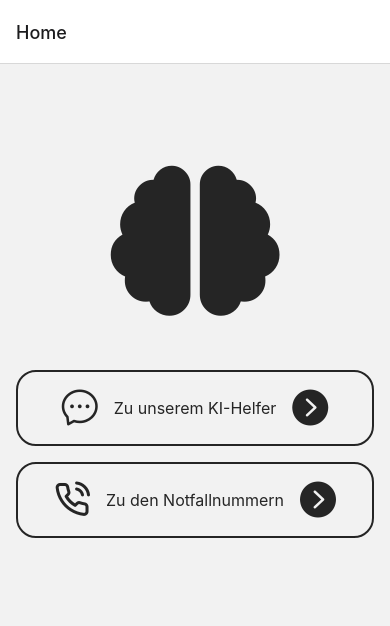
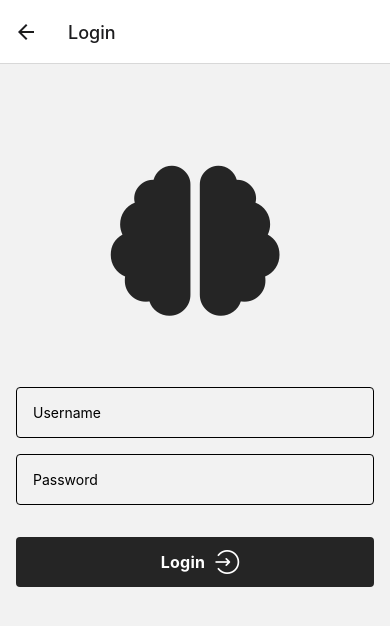
Before and after one commit to Fuggel/Caregiver-AI, a React Native app in the folder frontend/: screen /Login in a window 390 px wide. Shown: the top 626 px of the page. Built offline with nearby package versions, Linux system fonts and the light colour scheme; no server answers.

Commit message:
feat(frontend): init auth for frontend

```diff
--- a/frontend/App.js
+++ b/frontend/App.js
@@ -6,22 +6,27 @@ import ChatScreen from "./screens/ChatScreen";
 import HelplinesScreen from "./screens/HelplinesScreen";
 import { ChatProvider } from "./context/ChatContext";
 import Toast from "react-native-toast-message";
+import LoginScreen from "./screens/LoginScreen";
+import { AuthProvider } from "./context/AuthContext";
 
 const Stack = createNativeStackNavigator();
 
 const App = () => {
   return (
+    <AuthProvider>
       <NavigationContainer>
         <StatusBar barStyle="default" />
         <ChatProvider>
           <Stack.Navigator initialRouteName="Home">
             <Stack.Screen name="Home" component={HomeScreen} />
+            <Stack.Screen name="Login" component={LoginScreen} />
             <Stack.Screen name="Chat" component={ChatScreen} />
             <Stack.Screen name="Notfallnummern" component={HelplinesScreen} />
           </Stack.Navigator>
         </ChatProvider>
         <Toast />
       </NavigationContainer>
+    </AuthProvider>
   );
 };
 
--- /dev/null
+++ b/frontend/components/DismissKeyboard.js
@@ -0,0 +1,11 @@
+import { TouchableWithoutFeedback, Keyboard } from "react-native";
+
+const DismissKeyboard = ({ children }) => {
+    return (
+        <TouchableWithoutFeedback onPress={() => Keyboard.dismiss()}>
+            {children}
+        </TouchableWithoutFeedback>
+    );
+};
+
+export default DismissKeyboard;
--- /dev/null
+++ b/frontend/context/AuthContext.js
@@ -0,0 +1,55 @@
+import React, { createContext, useContext, useState, useEffect } from "react";
+import AsyncStorage from "@react-native-async-storage/async-storage";
+
+const AuthContext = createContext();
+
+export const AuthProvider = ({ children }) => {
+    const [token, setToken] = useState(null);
+
+    useEffect(() => {
+        const loadToken = async () => {
+            try {
+                const storedToken = await AsyncStorage.getItem("authToken");
+                if (storedToken) {
+                    setToken(storedToken);
+                }
+            } catch (error) {
+                console.error(`Error loading token from AsyncStorage: ${error}`);
+            }
+        };
+
+        loadToken();
+    }, []);
+
+    const login = async (newToken) => {
+        try {
+            setToken(newToken);
+            await AsyncStorage.setItem("authToken", newToken);
+        } catch (error) {
+            console.error(`Error storing token in AsyncStorage: ${error}`);
+        }
+    };
+
+    const logout = async () => {
+        try {
+            setToken(null);
+            await AsyncStorage.removeItem("authToken");
+        } catch (error) {
+            console.error(`Error removing token from AsyncStorage: ${error}`);
+        }
+    };
+
+    return (
+        <AuthContext.Provider value={{ token, login, logout }}>
+            {children}
+        </AuthContext.Provider>
+    );
+};
+
+export const useAuth = () => {
+    const context = useContext(AuthContext);
+    if (!context) {
+        throw new Error("useAuth must be used within an AuthProvider");
+    }
+    return context;
+};
--- a/frontend/screens/ChatScreen.js
+++ b/frontend/screens/ChatScreen.js
@@ -17,6 +17,7 @@ import { useChatContext } from "../context/ChatContext";
 import TypeWriter from "react-native-typewriter";
 import axios from "axios";
 import Input from "../components/Input";
+import { useAuth } from "../context/AuthContext";
 import { showToast } from "../utils/toast";
 import { API_URL } from "../constants/apiConstants";
 
@@ -25,6 +26,7 @@ const ChatScreen = ({ navigation }) => {
   const [userInput, setUserInput] = useState("");
   const [animatedIndex, setAnimatedIndex] = useState(-1);
   const scrollViewRef = useRef();
+  const { token, logout } = useAuth();
 
   const handleSendRequest = async () => {
     try {
@@ -35,9 +37,14 @@ const ChatScreen = ({ navigation }) => {
       updateChatHistory([...chatHistory, { role: "user", content: userInput }]);
       setUserInput("");
 
-      const response = await axios.post(`${API_URL}/question`, {
-        userInput,
-      });
+      const response = await axios.post(`${API_URL}/question`,
+        { userInput },
+        {
+          headers: {
+            Authorization: `Bearer ${token}`,
+          },
+        }
+      );
 
       updateChatHistory(response.data.chatHistory);
       setAnimatedIndex(response.data.chatHistory.length - 1);
@@ -67,7 +74,11 @@ const ChatScreen = ({ navigation }) => {
 
   const handleDeleteChat = async () => {
     try {
-      await axios.delete(`${API_URL}/delete-chat`);
+      await axios.delete(`${API_URL}/delete-chat`, {
+        headers: {
+          Authorization: `Bearer ${token}`,
+        },
+      });
       updateChatHistory([]);
     } catch (error) {
       if (error.response?.status === 401) {
--- a/frontend/screens/HomeScreen.js
+++ b/frontend/screens/HomeScreen.js
@@ -1,20 +1,50 @@
-import { View } from "react-native";
+import { View, Text, Pressable } from "react-native";
 import { AntDesign, Feather, FontAwesome5 } from "@expo/vector-icons";
 import NavigationItem from "../components/NavigationItem";
+import { useAuth } from "../context/AuthContext";
 import { styles } from "../styles/screens/homeScreenStyles";
 
 const HomeScreen = ({ navigation }) => {
+  const { token, logout } = useAuth();
+
   return (
     <View style={styles.container}>
       <View style={styles.logoWrapper}>
         <FontAwesome5 name="brain" size={150} color="#252525" />
       </View>
 
-      <NavigationItem
-        icon={<AntDesign name="message1" size={36} color="#252525" />}
-        title="Zu unserem KI-Helfer"
-        onPress={() => navigation.navigate("Chat")}
-      />
+      {token ? (
+        <>
+          <Pressable
+            style={({ pressed }) => [
+              { opacity: pressed ? 0.8 : 1 },
+              { ...styles.authButton, backgroundColor: "#A50A14" },
+            ]}
+            onPress={() => logout()}
+          >
+            <Text style={styles.authButtonText}>Logout</Text>
+            <AntDesign name="logout" style={styles.authButtonLogo} />
+          </Pressable>
+
+          <NavigationItem
+            icon={<AntDesign name="message1" size={36} color="#252525" />}
+            title="Zu unserem KI-Helfer"
+            onPress={() => navigation.navigate("Chat")}
+          />
+        </>
+      ) : (
+        <Pressable
+          style={({ pressed }) => [
+            { opacity: pressed ? 0.8 : 1 },
+            { ...styles.authButton, backgroundColor: "#252525" },
+          ]}
+          onPress={() => navigation.navigate("Login")}
+        >
+          <Text style={styles.authButtonText}>Login</Text>
+          <AntDesign name="login" style={styles.authButtonLogo} />
+        </Pressable>
+      )}
+
       <NavigationItem
         icon={<Feather name="phone-call" size={36} color="#252525" />}
         title="Zu den Notfallnummern"
--- /dev/null
+++ b/frontend/screens/LoginScreen.js
@@ -0,0 +1,87 @@
+import { View, SafeAreaView, TextInput, Pressable, Text } from "react-native";
+import { FontAwesome5, AntDesign } from "@expo/vector-icons";
+import axios from "axios";
+import { styles } from "../styles/screens/loginScreenStyles";
+import { useState } from "react";
+import DismissKeyboard from "../components/DismissKeyboard";
+import { useAuth } from "../context/AuthContext";
+import { showToast } from "../utils/toast";
+import { API_URL } from "../constants/apiConstants";
+
+const LoginScreen = ({ navigation }) => {
+  const [username, setUsername] = useState("");
+  const [password, setPassword] = useState("");
+  const { login } = useAuth();
+
+  const handleLogin = async () => {
+    try {
+      if (!username || !password) {
+        return showToast("error", "Bitte geben Sie Username und Passwort ein.");
+      }
+
+      const response = await axios.post(`${API_URL}/login`, { username, password });
+
+      login(response.data.token);
+      setUsername("");
+      setPassword("");
+
+      showToast("success", "Sie haben sich erfolgreich eingeloggt.");
+      setTimeout(() => navigation.navigate("Home"), 1000);
+    } catch (error) {
+      if (error.response?.status === 401) {
+        showToast("error", "Falscher Benutzername oder Passwort.");
+      } else {
+        showToast(
+          "error",
+          "Es ist ein unerwarteter Fehler aufgetreten...",
+          error.message
+        );
+      }
+
+      console.log(error);
+      setUsername("");
+      setPassword("");
+    }
+  };
+
+  return (
+    <DismissKeyboard>
+      <View style={styles.container}>
+        <View style={styles.logoWrapper}>
+          <FontAwesome5 name="brain" size={150} color="#252525" />
+        </View>
+
+        <SafeAreaView>
+          <TextInput
+            style={styles.textInput}
+            onChangeText={(text) => setUsername(text)}
+            value={username}
+            placeholder="Username"
+            textContentType="oneTimeCode"
+          />
+          <TextInput
+            style={styles.textInput}
+            onChangeText={(text) => setPassword(text)}
+            value={password}
+            placeholder="Password"
+            textContentType="oneTimeCode"
+            secureTextEntry
+          />
+
+          <Pressable
+            style={({ pressed }) => [
+              { opacity: pressed ? 0.8 : 1 },
+              styles.button,
+            ]}
+            onPress={handleLogin}
+          >
+            <Text style={styles.buttonText}>Login</Text>
+            <AntDesign name="login" style={styles.buttonLogo} />
+          </Pressable>
+        </SafeAreaView>
+      </View>
+    </DismissKeyboard>
+  );
+};
+
+export default LoginScreen;
--- a/frontend/styles/screens/homeScreenStyles.js
+++ b/frontend/styles/screens/homeScreenStyles.js
@@ -14,4 +14,24 @@ export const styles = StyleSheet.create({
     right: 0,
     alignItems: "center",
   },
+  authButton: {
+    position: "absolute",
+    top: 0,
+    right: 16,
+    alignItems: "center",
+    paddingVertical: 8,
+    paddingHorizontal: 16,
+    borderRadius: 4,
+    flexDirection: "row",
+  },
+  authButtonLogo: {
+    color: "#fff",
+    fontSize: 18,
+    left: 6,
+  },
+  authButtonText: {
+    fontSize: 16,
+    fontWeight: "bold",
+    color: "#fff",
+  },
 });
--- /dev/null
+++ b/frontend/styles/screens/loginScreenStyles.js
@@ -0,0 +1,43 @@
+import { StyleSheet } from "react-native";
+
+export const styles = StyleSheet.create({
+  container: {
+    marginTop: 16,
+    padding: 16,
+    justifyContent: "center",
+  },
+  logoWrapper: {
+    alignItems: "center",
+    marginVertical: 64,
+  },
+  textInput: {
+    borderWidth: 1,
+    paddingVertical: 16,
+    paddingHorizontal: 16,
+    borderRadius: 4,
+    marginBottom: 16,
+  },
+  button: {
+    marginTop: 16,
+    alignItems: "center",
+    justifyContent: "center",
+    paddingVertical: 12,
+    paddingHorizontal: 32,
+    borderRadius: 4,
+    elevation: 3,
+    backgroundColor: "#252525",
+    flexDirection: "row",
+  },
+  buttonLogo: {
+    color: "#fff",
+    fontSize: 24,
+    left: 10,
+  },
+  buttonText: {
+    fontSize: 16,
+    lineHeight: 21,
+    fontWeight: "bold",
+    letterSpacing: 0.25,
+    color: "#fff",
+  },
+});
```
Lines whose indentation alone changed are shown as unchanged.
